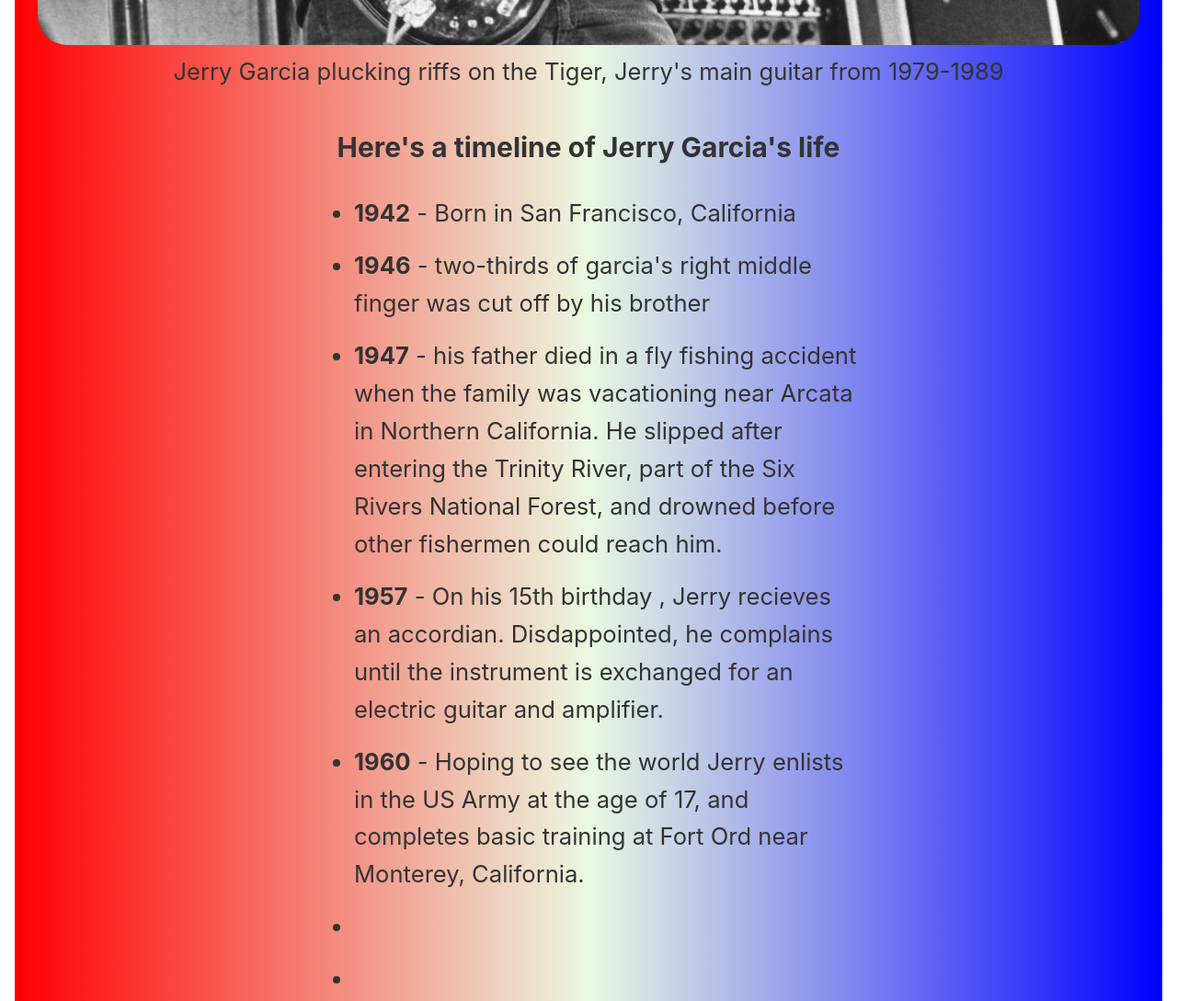
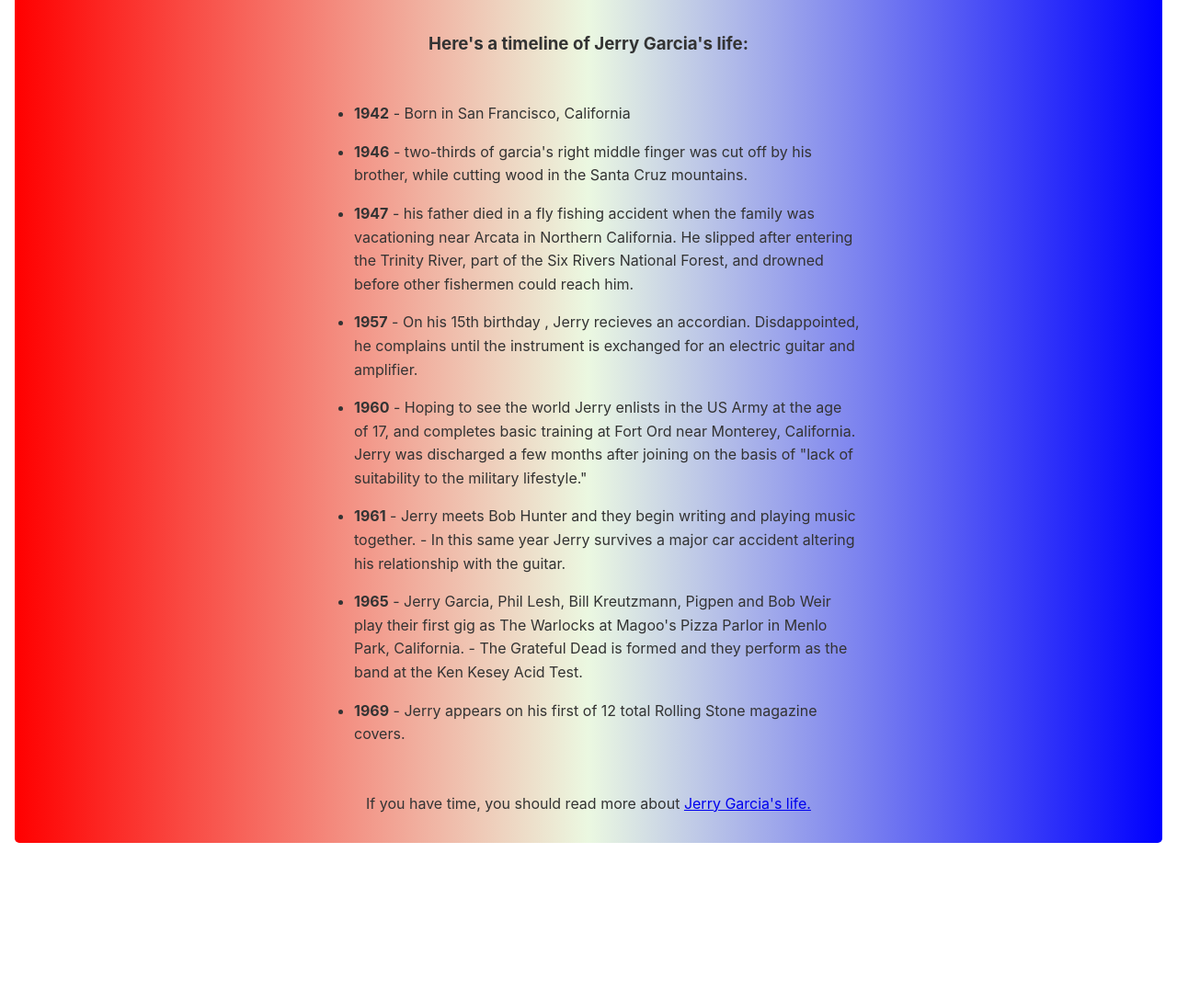
Before and after one commit to M8MBA/jerrygarcia-tribute-page, a plain HTML site: page index.html in a window 1280 px wide. Shown: the part 1140-2229 px from the top of the page at 92% size. After the commit the page ends 2087 px from the top, so only its background shows below. Drawn offline with Linux system fonts and the light colour scheme; a script that the page names is missing.

Commit message:
timeline additions

```diff
--- a/assets/styles.css
+++ b/assets/styles.css
@@ -1,3 +1,10 @@
+html {
+  /* Setting a base font size of 10px give us easier rem calculations
+       Info: 1rem === 10px, 1.5rem === 15px, 2rem === 20px and so forth
+     */
+  font-size: 10px;
+}
+
 body {
   font-family: -apple-system, BlinkMacSystemFont, 'Segoe UI', 'Roboto', 'Helvetica Neue', Arial, sans-serif;
   font-size: 1.6rem;
@@ -18,19 +25,28 @@ p {
 }
 
 #img-div {
-  padding: 10px;
+  background: #ebf8e1;
+  padding: 20px;
   margin: 0 auto;
+  border-radius: 2rem;
+  border: 1px solid gray;
 }
 
 img {
   display: block;
   max-width: 100%;
+  border: 1px solid gray;
   border-radius: 2rem;
   margin: 0 auto;
 }
 
 #img-caption {
-  padding-top: 10px;
+  color: #333;
+  padding-top: 15px;
+}
+
+#headline {
+  padding: 30px 0;
 }
 
 li {
--- a/index.html
+++ b/index.html
@@ -20,13 +20,13 @@
         <figcaption id="img-caption">Jerry Garcia plucking riffs on the Tiger, Jerry's main guitar from 1979-1989</figcaption>
       </figure>
       <section id="tribute-info">
-        <h3 id="headline">Here's a timeline of Jerry Garcia's life</h3>
+        <h3 id="headline">Here's a timeline of Jerry Garcia's life:</h3>
         <ul>
           <li><strong>1942</strong>
             - Born in San Francisco, California
           </li>
           <li><strong>1946</strong>
-            - two-thirds of garcia's right middle finger was cut off by his brother
+            - two-thirds of garcia's right middle finger was cut off by his brother, while cutting wood in the Santa Cruz mountains.
           </li>
           <li><strong>1947</strong>
             - his father died in a fly fishing accident when the family was vacationing near Arcata in Northern California. He slipped after entering the Trinity River, part of the Six Rivers National Forest, and drowned before other fishermen could reach him.
@@ -35,11 +35,19 @@
             - On his 15th birthday , Jerry recieves an accordian. Disdappointed, he complains until the instrument is exchanged for an electric guitar and amplifier.
           </li>
           <li><strong>1960</strong>
-            - Hoping to see the world Jerry enlists in the US Army at the age of 17, and completes basic training at Fort Ord near Monterey, California.
+            - Hoping to see the world Jerry enlists in the US Army at the age of 17, and completes basic training at Fort Ord near Monterey, California. Jerry was discharged a few months after joining on the basis of "lack of suitability to the military lifestyle."
           </li>
-          <li></li>
-          <li></li>
-          <li></li>
+          <li><strong>1961</strong>
+            - Jerry meets Bob Hunter and they begin writing and playing music together.
+            - In this same year Jerry survives a major car accident altering his relationship with the guitar.
+          </li>
+          <li><strong>1965</strong>
+            - Jerry Garcia, Phil Lesh, Bill Kreutzmann, Pigpen and Bob Weir play their first gig as The Warlocks at Magoo's Pizza Parlor in Menlo Park, California.
+            - The Grateful Dead is formed and they perform as the band at the Ken Kesey Acid Test.
+          </li>
+          <li><strong>1969</strong>
+            - Jerry appears on his first of 12 total Rolling Stone magazine covers.
+          </li>
         </ul>
       </section>
       <p>If you have time, you should read more about <a id="tribute-link" href="https://en.wikipedia.org/wiki/Jerry_Garcia">Jerry Garcia's life.</a></p>
```
Also changed, not shown: 1 other file.
